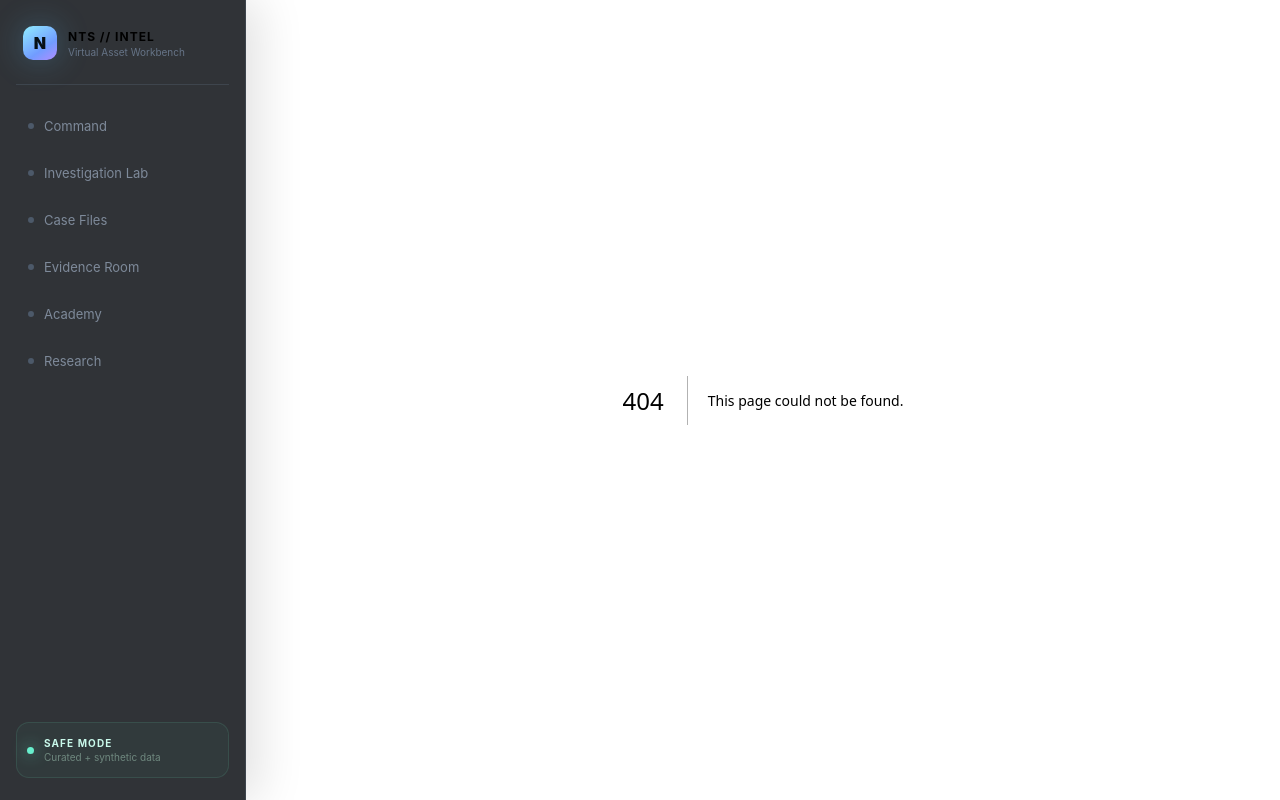
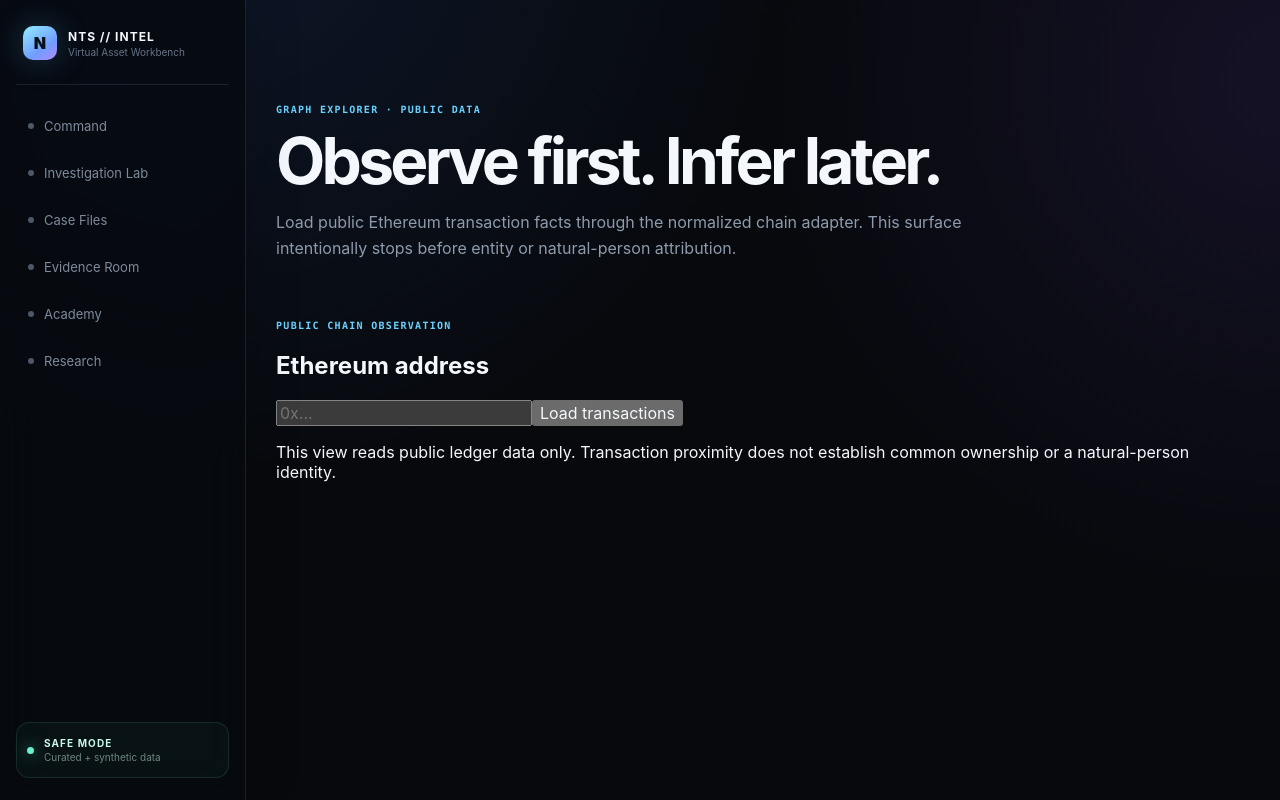
Before and after one commit to sapgun/nts-virtual-asset-tracking, a Next.js app: page /explore in a window 1280 px wide. Before the commit this address had no page. Built offline with nearby package versions, Linux system fonts and the light colour scheme.

Commit message:
feat(explorer): add public Ethereum address explorer

```diff
--- /dev/null
+++ b/app/explore/page.tsx
@@ -0,0 +1,17 @@
+import { PublicAddressExplorer } from "@/components/public-address-explorer";
+
+export default function ExplorePage() {
+  return (
+    <div className="content-page">
+      <header className="page-header">
+        <span className="eyebrow">GRAPH EXPLORER · PUBLIC DATA</span>
+        <h1>Observe first. Infer later.</h1>
+        <p>
+          Load public Ethereum transaction facts through the normalized chain adapter.
+          This surface intentionally stops before entity or natural-person attribution.
+        </p>
+      </header>
+      <PublicAddressExplorer />
+    </div>
+  );
+}
```
